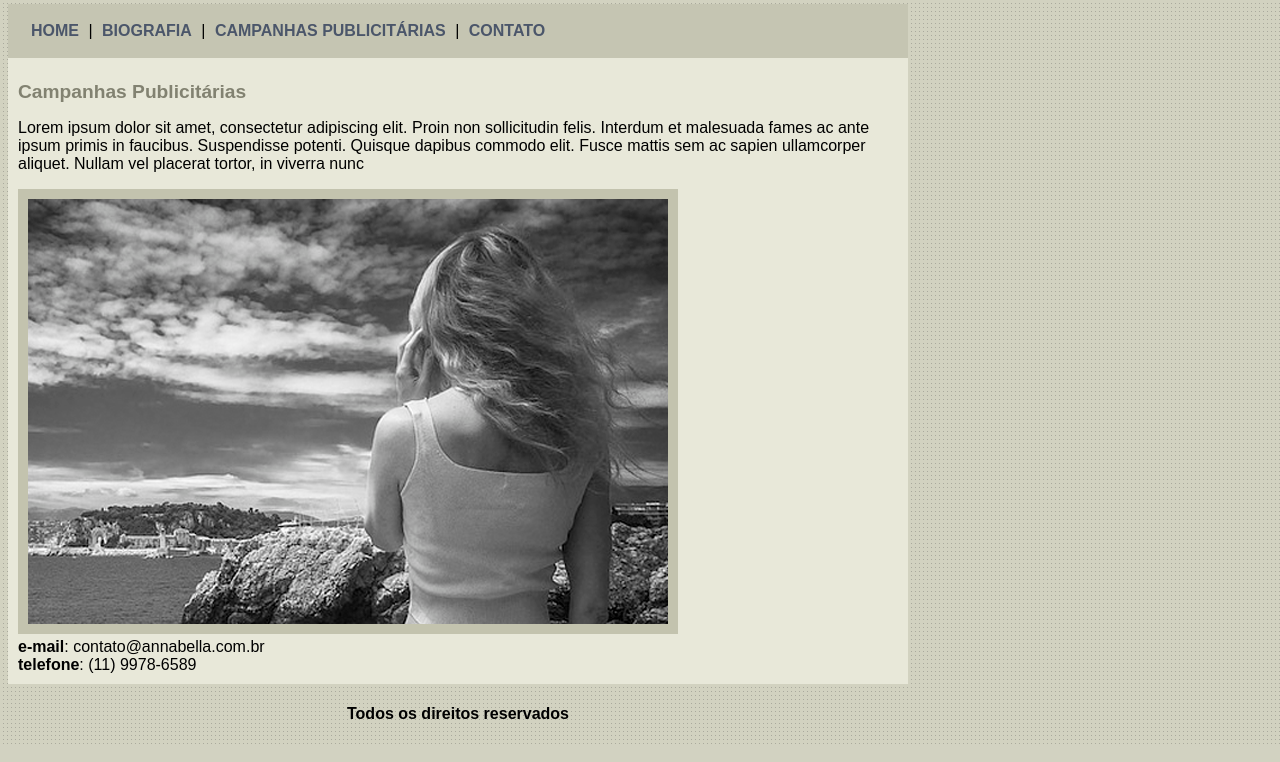
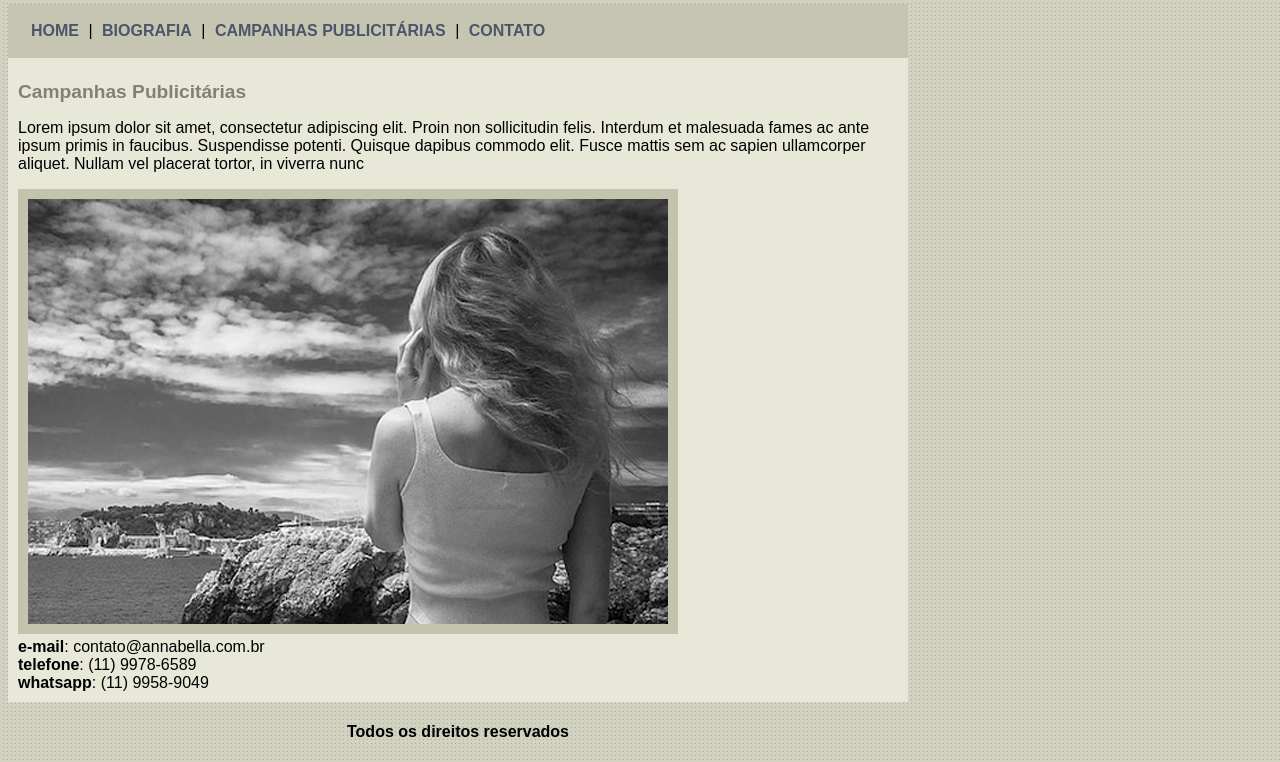
Before and after one commit to joaowozh/Projeto-Anna-Bella, a plain HTML site: page contato.html in a window 1280 px wide. Shown: the part 396-1158 px from the top of the page. Drawn offline with Linux system fonts and the light colour scheme.

Commit message:
Update contato.html

```diff
--- a/contato.html
+++ b/contato.html
@@ -33,7 +33,8 @@
 			<img src="imagens/foto1.png" class="img-campanha">
  			<div>
 			<strong>e-mail</strong>: contato@annabella.com.br<br>
-			<strong>telefone</strong>: (11) 9978-6589
+		        <strong>telefone</strong>: (11) 9978-6589<br>
+			<strong>whatsapp</strong>: (11) 9958-9049
 			</div>
 
 
```
